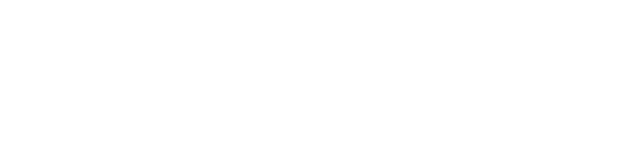
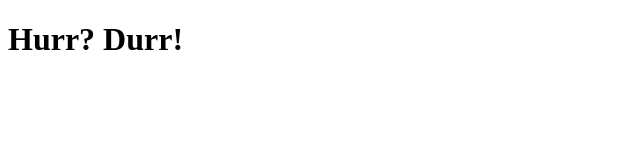
Before and after one commit to O9Creeps/hurr-durr-2.0, a plain HTML site: page index.html in a window 1280 px wide. Shown: the whole page, without its empty margins (0-640 px from the left). Drawn offline with Linux system fonts and the light colour scheme.

Commit message:
hurr? durr!

```diff
--- a/index.html
+++ b/index.html
@@ -4,6 +4,6 @@
 
     </head>
     <body>
-
+        <h1>Hurr? Durr!</h1>
     </body>
 </html>
```
